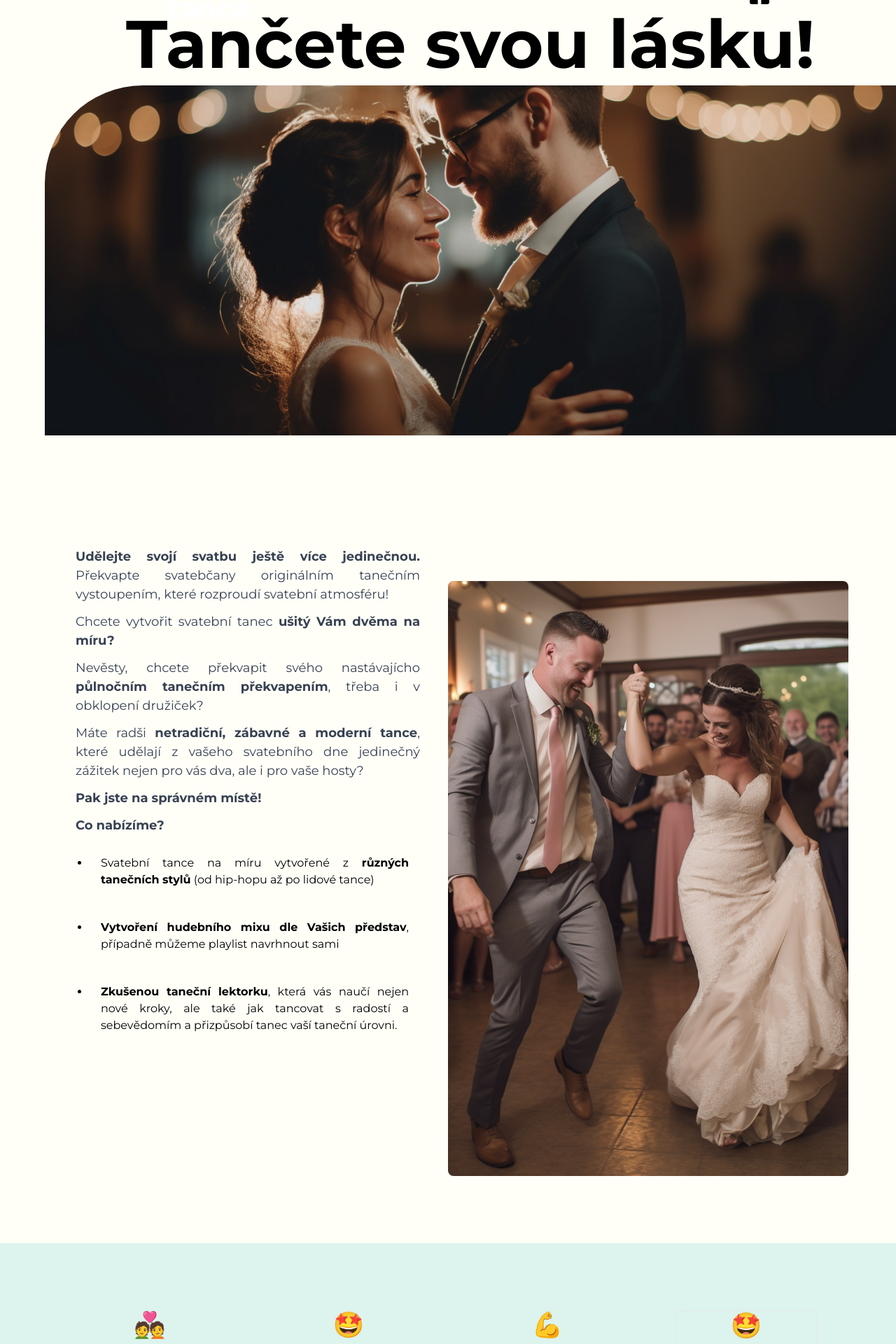
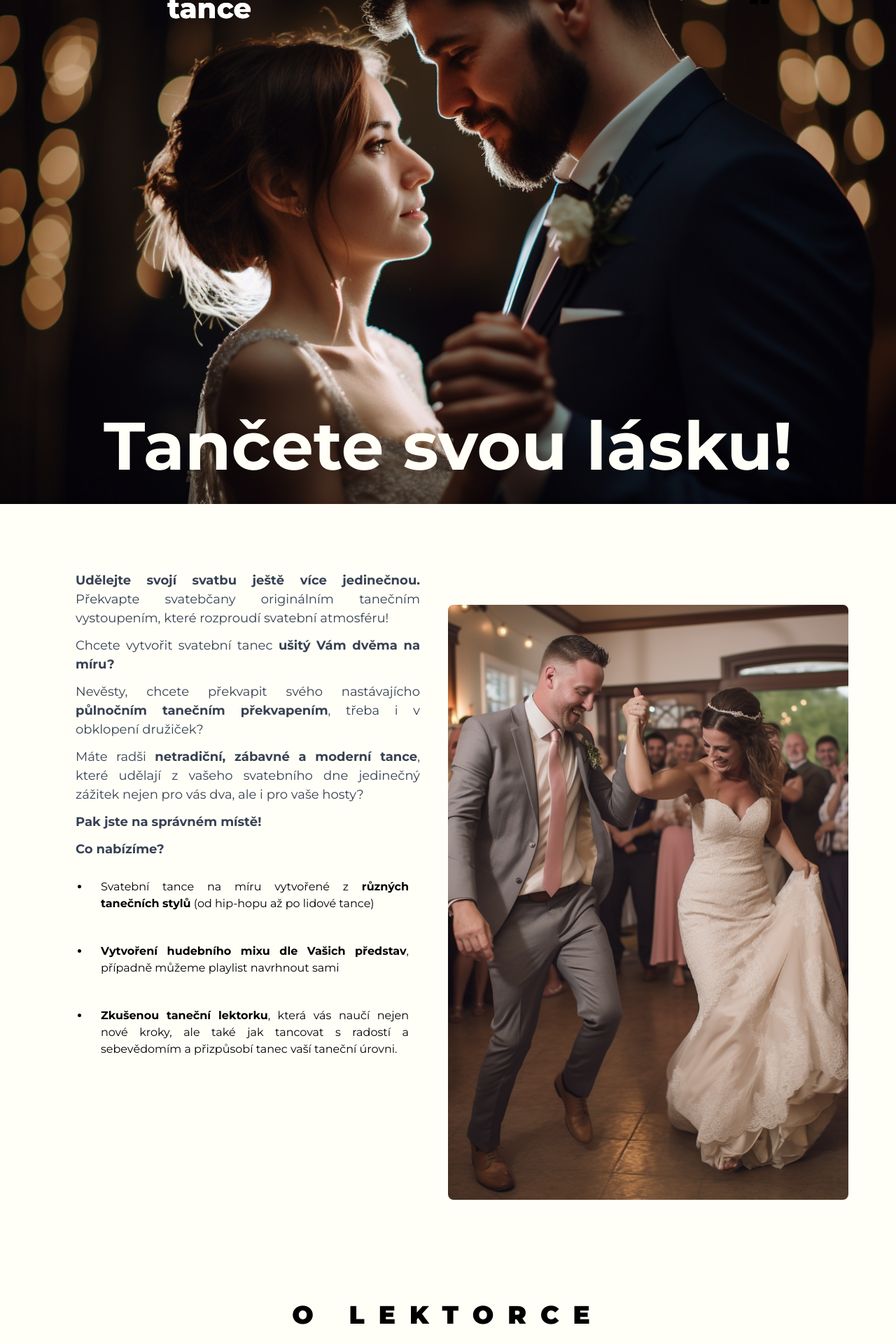
Before and after one commit to LukasMitlener/next_wedding_dance, a Next.js app: page / in a window 1280 px wide. Shown: the part 80-2000 px from the top of the page at 70% size. Built offline with nearby package versions, Linux system fonts and the light colour scheme.

Commit message:
Add files via upload

```diff
--- a/pages/index.js
+++ b/pages/index.js
@@ -1,16 +1,19 @@
 import Head from 'next/head'
 import Navbar1 from "../components/Navbar1"
-import Hero1 from "../components/Hero1"
+
+import Hero from "../components/Hero"
 import About from "../components/About"
+import Lektorka from "../components/Lektorka"
 import Testimonials1 from "../components/Testimonials1"
 import Blog from "../components/Blog"
 import Features from "../components/Features"
+import Pricing from "../components/Pricing"
 import Cta1 from "../components/Cta1"
 import Footer from "../components/Footer"
 
 export default function Home() {
   return (
-    <div className="bg-bg-color overflow-hidden font-montserrat">
+    <div className="relative bg-bg-color overflow-hidden font-montserrat">
     {/* <div className="bg-gradient-to-tl from-main-bg-onecolor to-main-bg-light-pink overflow-hidden font-poppins">
     <div className="bg-gradient-to-tl from-main-pink-alt2 via-main-bg-onecolor to-main-bg-light-blue overflow-hidden font-poppins">
     <div className="bg-gradient-to-tl from-main-pink-alt1 via-main-bg-onecolor to-main-green-alt1 overflow-hidden font-poppins"> */}
@@ -25,11 +28,16 @@ export default function Home() {
         <link rel="icon" href="/favicon.ico" />
       </Head>
       <Navbar1 />
-      <Hero1 />
+
+       <Hero />
+
       <About />
+      <Lektorka />
+
       <Features />
       <Blog />
       <Testimonials1 />
+      <Pricing />
       <Cta1 />
       <Footer />
     </div>
```
